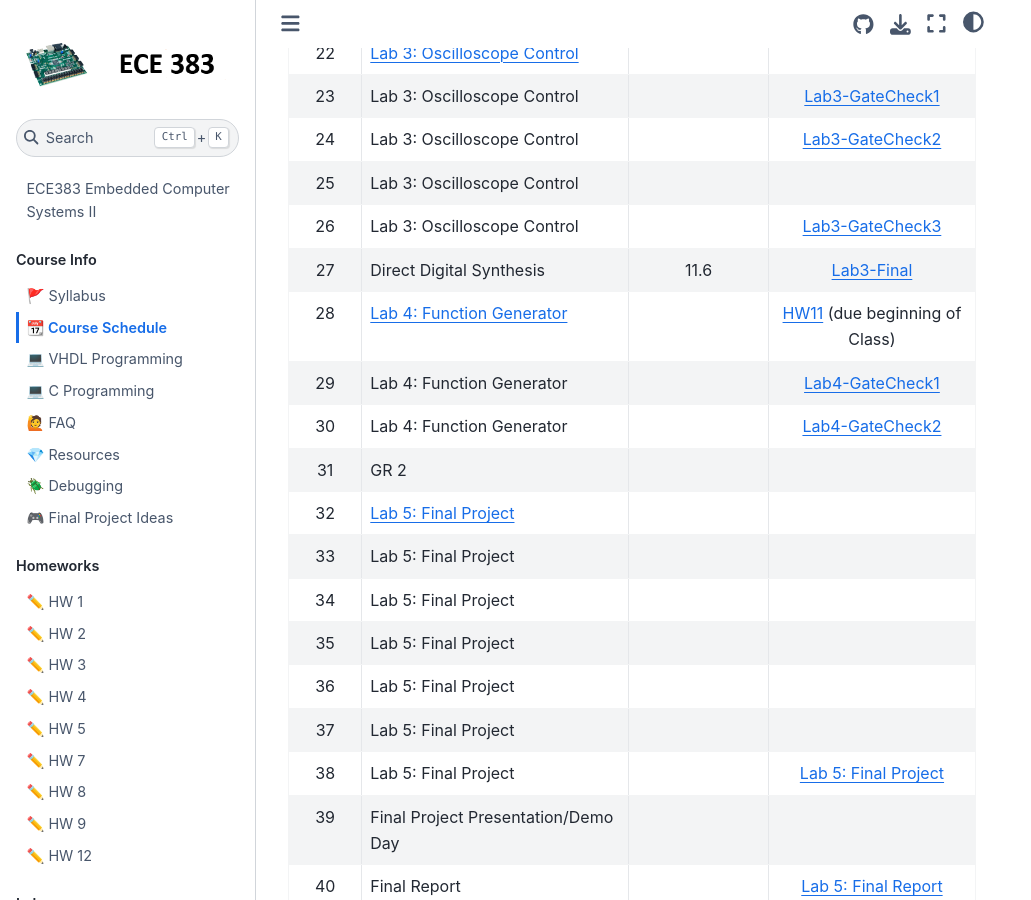
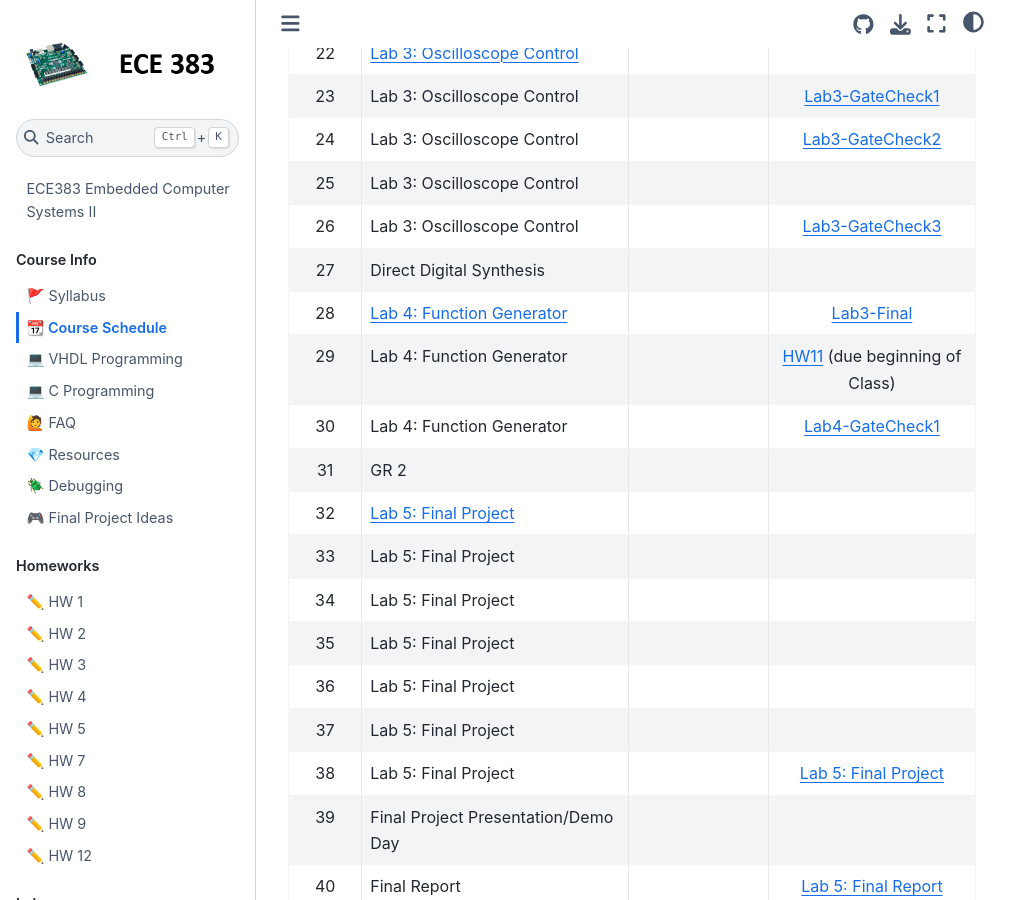
Before and after one commit to USAFA-ECE/ece383, a Jupyter Book: the page built from book/schedule.md, in a window 1280 px wide and 900 px high, scrolled down 1592 px. Shown: the whole window, without its empty margins (0-1031 px from the left). Built offline with Jupyter Book 1.0.4 settings and Sphinx 7.4.7 and the Sphinx Book theme 1.1.4, drawn with Linux system fonts in a browser that asks for light colours; pages that are not in the unit, such as notebooks, are missing from menus.

Commit message:
Update schedule for labs and assignments

```diff
--- a/book/schedule.md
+++ b/book/schedule.md
@@ -33,10 +33,10 @@ This schedule is subject to change as appropriate.
 | 24     | Lab 3: Oscilloscope Control |                      |  [Lab3-GateCheck2](Assignments/lab3.md)         |
 | 25     | Lab 3: Oscilloscope Control |                      |  |
 | 26     | Lab 3: Oscilloscope Control                         |             |     [Lab3-GateCheck3](Assignments/lab3.md)    |
-| 27     | Direct Digital Synthesis |    11.6                  | [Lab3-Final](Assignments/lab3.md)       |
-| 28     | [Lab 4: Function Generator](Assignments/lab4.md) |    |   [HW11](Assignments/homework11.md) (due beginning of Class)                                          |
-| 29     | Lab 4: Function Generator |                      | [Lab4-GateCheck1](Assignments/lab4.md)         |
-| 30     | Lab 4: Function Generator |                      | [Lab4-GateCheck2](Assignments/lab4.md)         |
+| 27     | Direct Digital Synthesis |                      |       |
+| 28     | [Lab 4: Function Generator](Assignments/lab4.md) |    |  [Lab3-Final](Assignments/lab3.md)                                            |
+| 29     | Lab 4: Function Generator |                      | [HW11](Assignments/homework11.md) (due beginning of Class)        |
+| 30     | Lab 4: Function Generator |                      | [Lab4-GateCheck1](Assignments/lab4.md)         |
 | 31     | GR 2  |                      | |
 | 32     | [Lab 5: Final Project](Assignments/lab5.md)             |                      |                                 |
 | 33     | Lab 5: Final Project             |                      |                                 |
```
